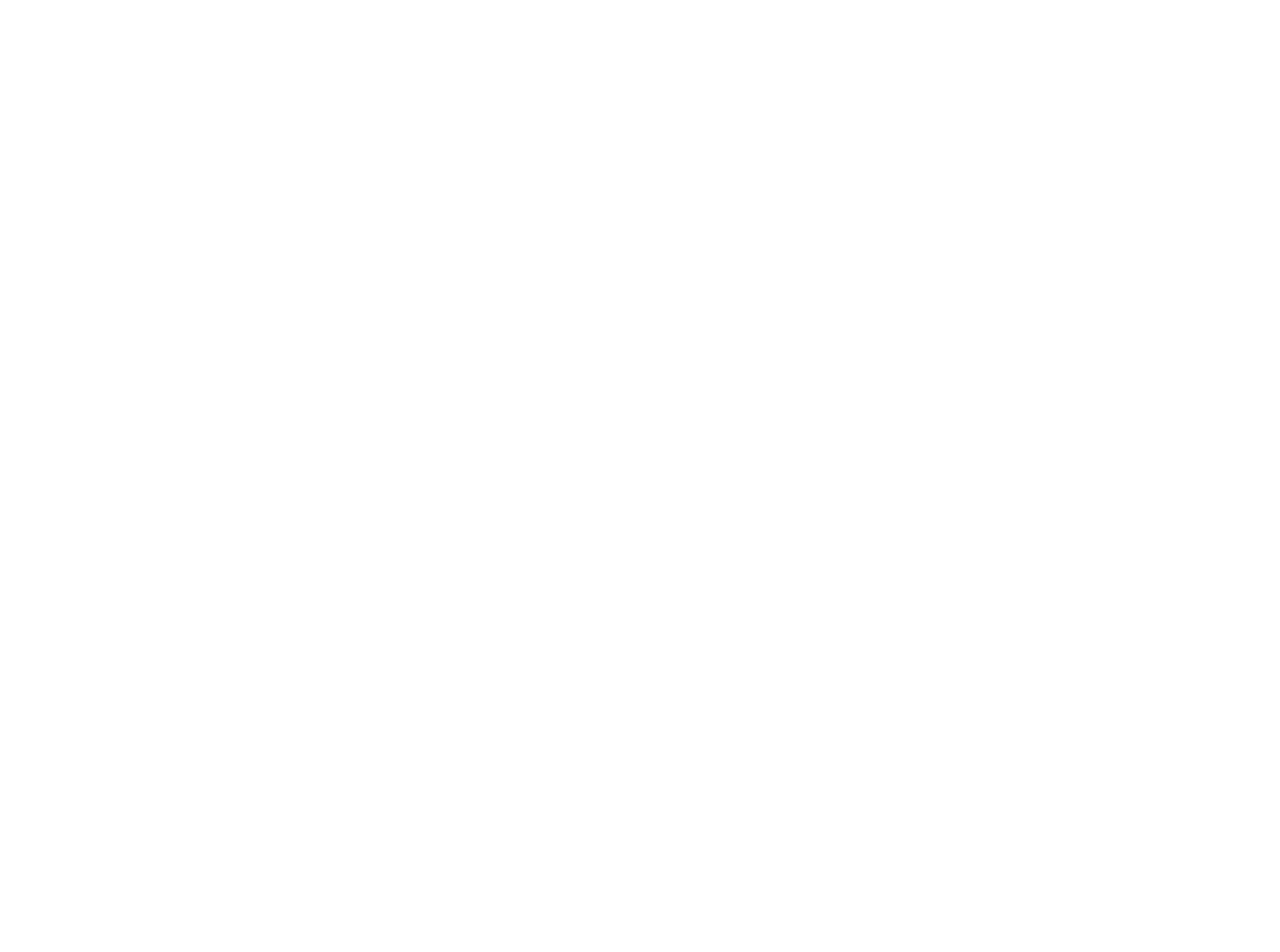
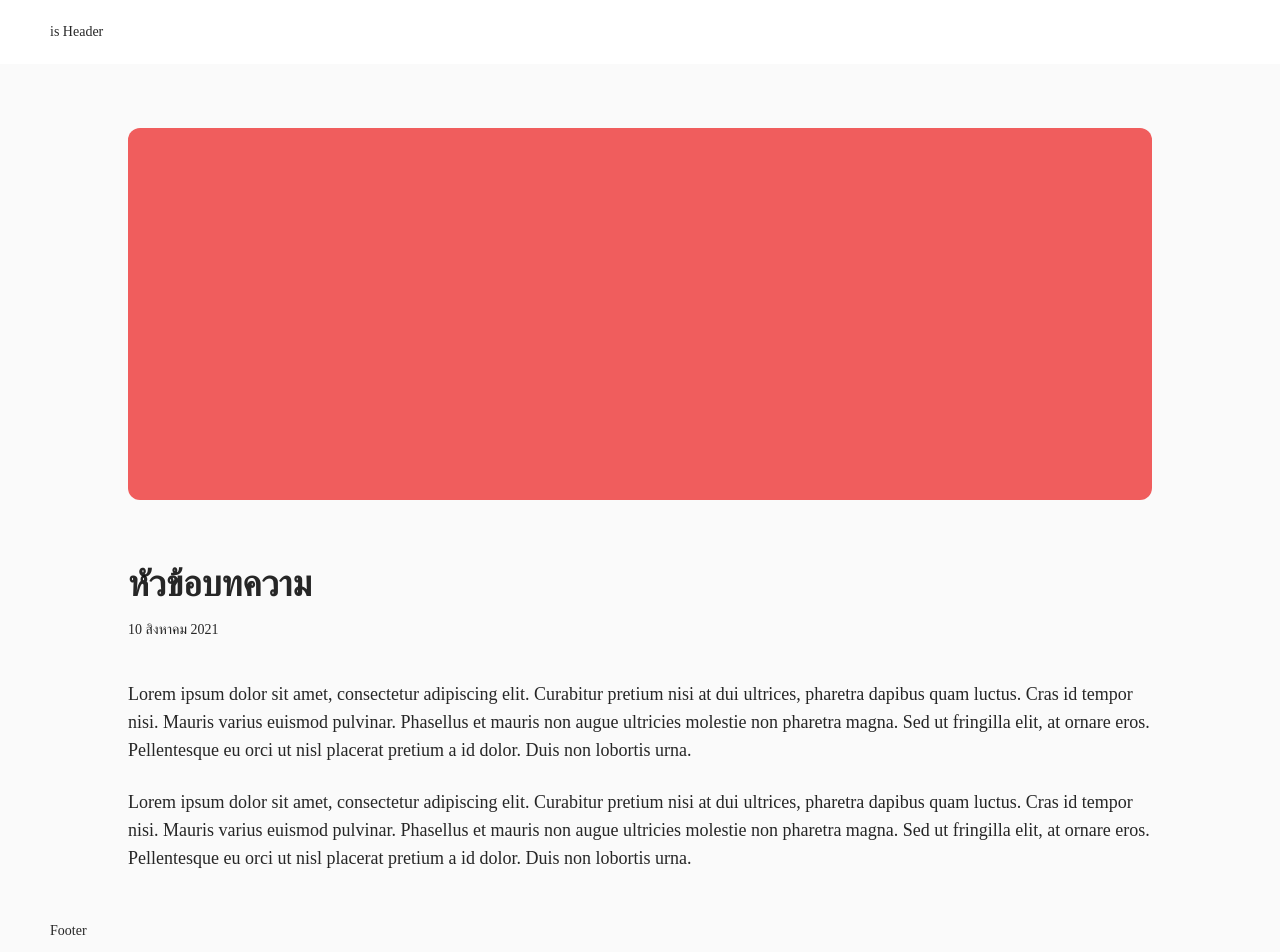
Before and after one commit to WebmasterCamp/ywc18-workshop-c, a React (Create React App) app: page /blog in a window 1280 px wide. Shown: the top 952 px of the page. Before the commit the page ends 800 px from the top, so only its background shows below. Built offline with nearby package versions, Linux system fonts and the light colour scheme.

Commit message:
mock blog

```diff
--- a/src/App.js
+++ b/src/App.js
@@ -1,10 +1,12 @@
 import { BrowserRouter as Router, Switch, Route } from "react-router-dom";
+import Blog from "./containers/Blog";
 import Home from "./containers/Home";
 
 function App() {
   return (
     <Router>
       <Switch>
+        <Route exact path="/blog" component={Blog} />
         <Route exact path="/" component={Home} />
       </Switch>
     </Router>
--- /dev/null
+++ b/src/containers/Blog/index.js
@@ -0,0 +1,39 @@
+import React from "react";
+import { Layout } from "antd";
+
+const Blog = () => {
+  const { Header, Footer, Content } = Layout;
+
+  return (
+    <Layout>
+      <Header>is Header</Header>
+      <Content>
+        <div className="max-w-screen-lg m-auto mt-16">
+          <div className="bg-no-repeat bg-center bg-primary-200 bg-cover h-372px rounded-xl mb-16" />
+          <h1 className="font-bold text-4xl mb-4">หัวข้อบทความ</h1>
+          <p className="text-sm font-normal mb-10">10 สิงหาคม 2021</p>
+
+          <p className="text-lg font-normal mb-6">
+            Lorem ipsum dolor sit amet, consectetur adipiscing elit. Curabitur
+            pretium nisi at dui ultrices, pharetra dapibus quam luctus. Cras id
+            tempor nisi. Mauris varius euismod pulvinar. Phasellus et mauris non
+            augue ultricies molestie non pharetra magna. Sed ut fringilla elit,
+            at ornare eros. Pellentesque eu orci ut nisl placerat pretium a id
+            dolor. Duis non lobortis urna.
+          </p>
+          <p className="text-lg font-normal mb-6">
+            Lorem ipsum dolor sit amet, consectetur adipiscing elit. Curabitur
+            pretium nisi at dui ultrices, pharetra dapibus quam luctus. Cras id
+            tempor nisi. Mauris varius euismod pulvinar. Phasellus et mauris non
+            augue ultricies molestie non pharetra magna. Sed ut fringilla elit,
+            at ornare eros. Pellentesque eu orci ut nisl placerat pretium a id
+            dolor. Duis non lobortis urna.
+          </p>
+        </div>
+      </Content>
+      <Footer>Footer</Footer>
+    </Layout>
+  );
+};
+
+export default Blog;
--- a/tailwind.config.js
+++ b/tailwind.config.js
@@ -31,7 +31,9 @@
         },
       },
       width: {},
-      height: {},
+      height: {
+        "372px": "372px",
+      },
     },
   },
   variants: {
```
